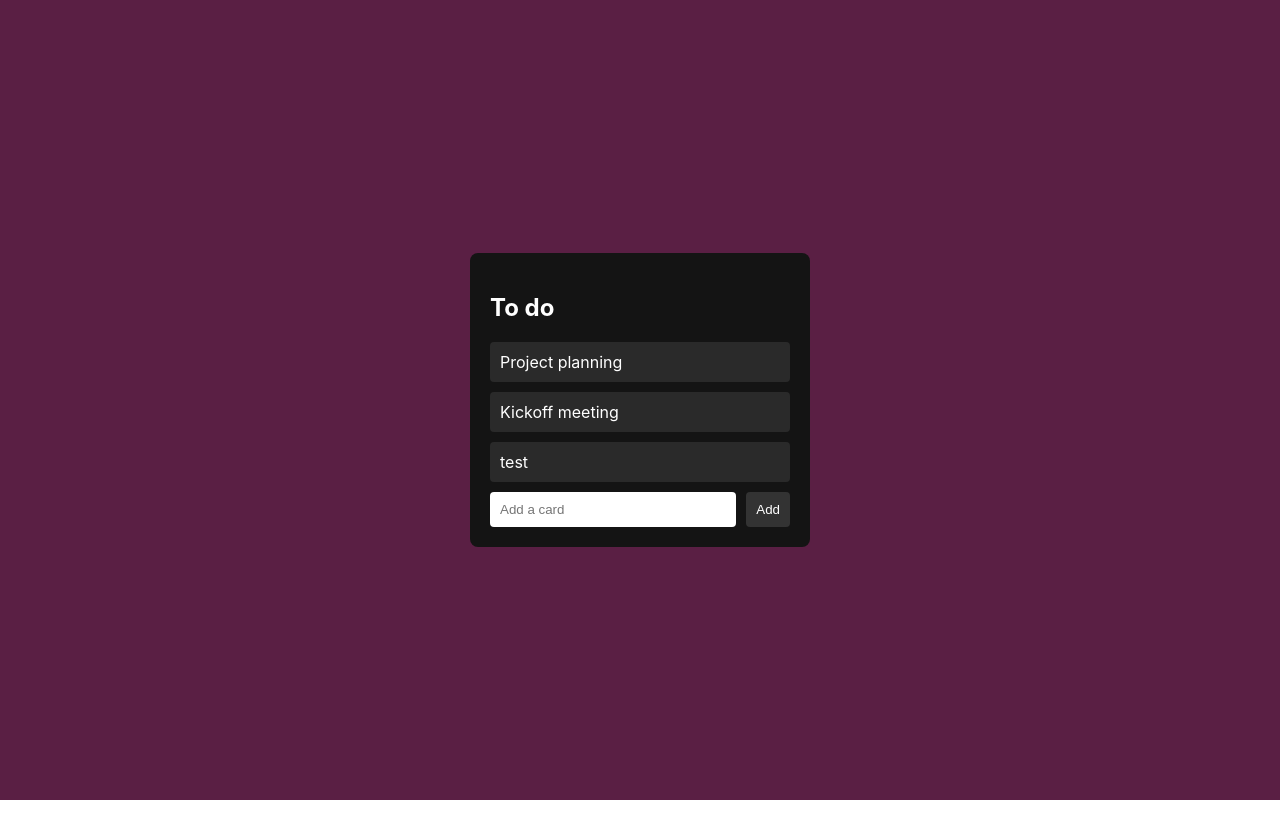
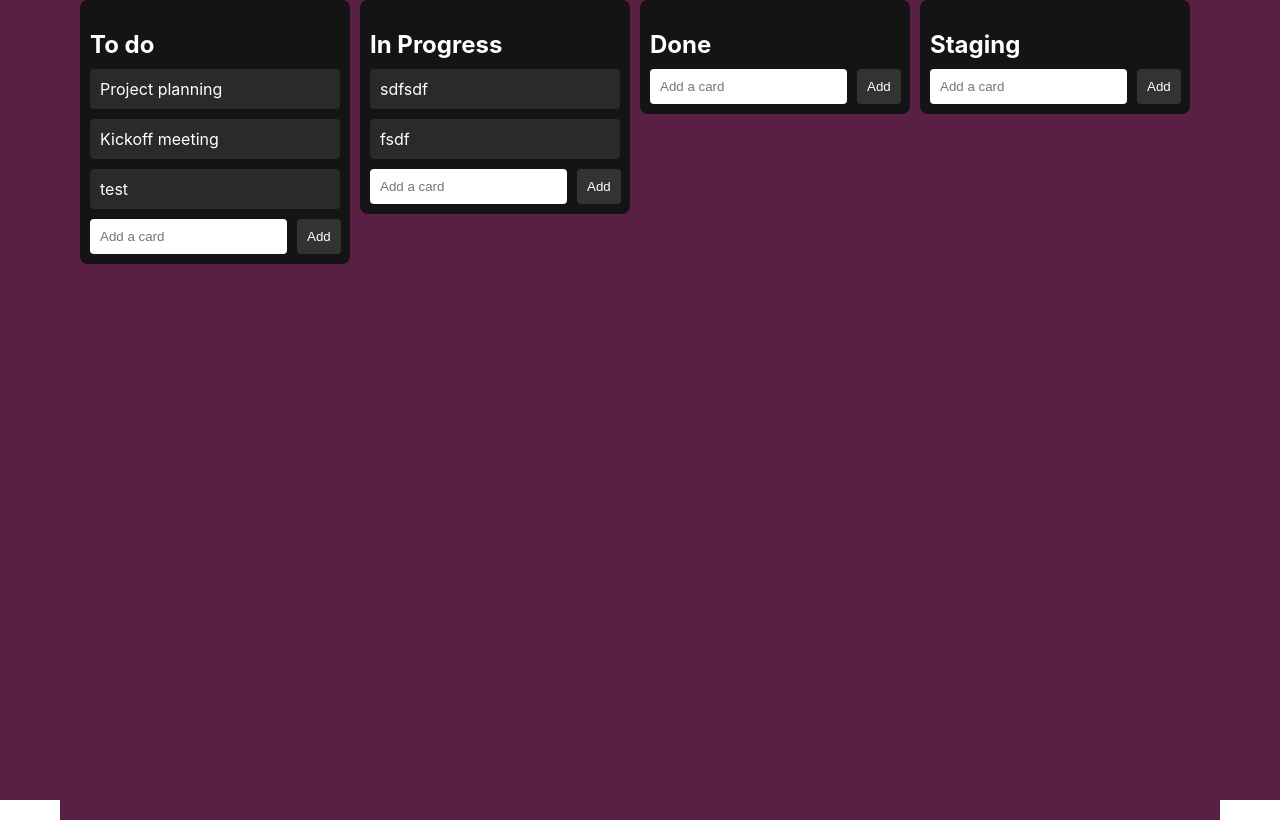
Before and after one commit to Rougler/ToDo, a React (Create React App) app: page / in a window 1280 px wide. Built offline with nearby package versions, Linux system fonts and the light colour scheme.

Commit message:
Added more cards

```diff
--- a/src/App.css
+++ b/src/App.css
@@ -5,49 +5,3 @@
   height: 100vh;
   background-color: #5a1f44;
 }
-
-.todo-list {
-  background-color: #141414;
-  padding: 20px;
-  border-radius: 8px;
-  width: 300px;
-}
-
-.todo-list h2 {
-  color: white;
-  margin-bottom: 20px;
-}
-
-.todo-item {
-  background-color: #2a2a2a;
-  color: white;
-  padding: 10px;
-  border-radius: 4px;
-  margin-bottom: 10px;
-}
-
-.add-todo {
-  display: flex;
-  align-items: center;
-}
-
-.add-todo input {
-  flex: 1;
-  padding: 10px;
-  border: none;
-  border-radius: 4px;
-  margin-right: 10px;
-}
-
-.add-todo button {
-  padding: 10px;
-  border: none;
-  border-radius: 4px;
-  background-color: #333;
-  color: white;
-  cursor: pointer;
-}
-
-.add-todo button:hover {
-  background-color: #444;
-}
--- a/src/App.js
+++ b/src/App.js
@@ -1,41 +1,11 @@
-import React, { useState } from 'react';
+import React from 'react';
+import Board from './components/Board.js';
 import './App.css';
 
 function App() {
-  const [todos, setTodos] = useState([
-    { id: 1, text: 'Project planning' },
-    { id: 2, text: 'Kickoff meeting' },
-    { id: 3, text: 'test' },
-  ]);
-
-  const [newTodo, setNewTodo] = useState('');
-
-  const addTodo = () => {
-    if (newTodo.trim()) {
-      setTodos([...todos, { id: Date.now(), text: newTodo }]);
-      setNewTodo('');
-    }
-  };
-
   return (
     <div className="App">
-      <div className="todo-list">
-        <h2>To do</h2>
-        {todos.map((todo) => (
-          <div key={todo.id} className="todo-item">
-            {todo.text}
-          </div>
-        ))}
-        <div className="add-todo">
-          <input
-            type="text"
-            value={newTodo}
-            onChange={(e) => setNewTodo(e.target.value)}
-            placeholder="Add a card"
-          />
-          <button onClick={addTodo}>Add</button>
-        </div>
-      </div>
+      <Board />
     </div>
   );
 }
--- /dev/null
+++ b/src/components/Board.css
@@ -0,0 +1,8 @@
+.board {
+  display: flex;
+  justify-content: space-around;
+  align-items: flex-start;
+  padding: 20px;
+  background-color: #5a1f44;
+  height: 100vh;
+}
--- /dev/null
+++ b/src/components/Board.js
@@ -0,0 +1,22 @@
+import React from 'react';
+import Column from './Column';
+import './Board.css';
+
+const Board = () => {
+  const columns = [
+    { id: 1, title: 'To do', cards: ['Project planning', 'Kickoff meeting', 'test'] },
+    { id: 2, title: 'In Progress', cards: ['sdfsdf', 'fsdf'] },
+    { id: 3, title: 'Done', cards: [] },
+    { id: 4, title: 'Staging', cards: [] },
+  ];
+
+  return (
+    <div className="board">
+      {columns.map((column) => (
+        <Column key={column.id} title={column.title} cards={column.cards} />
+      ))}
+    </div>
+  );
+};
+
+export default Board;
--- /dev/null
+++ b/src/components/Card.css
@@ -0,0 +1,7 @@
+.card {
+  background-color: #2a2a2a;
+  color: white;
+  padding: 10px;
+  border-radius: 4px;
+  margin-bottom: 10px;
+}
--- /dev/null
+++ b/src/components/Card.js
@@ -0,0 +1,12 @@
+import React from 'react';
+import './Card.css';
+
+const Card = ({ text }) => {
+  return (
+    <div className="card">
+      {text}
+    </div>
+  );
+};
+
+export default Card;
--- /dev/null
+++ b/src/components/Column.css
@@ -0,0 +1,39 @@
+.column {
+  background-color: #141414;
+  padding: 10px;
+  border-radius: 8px;
+  width: 250px;
+  margin-right: 10px;
+}
+
+.column h2 {
+  color: white;
+  margin-bottom: 10px;
+}
+
+.add-card {
+  display: flex;
+  align-items: center;
+  margin-top: 10px;
+}
+
+.add-card input {
+  flex: 1;
+  padding: 10px;
+  border: none;
+  border-radius: 4px;
+  margin-right: 10px;
+}
+
+.add-card button {
+  padding: 10px;
+  border: none;
+  border-radius: 4px;
+  background-color: #333;
+  color: white;
+  cursor: pointer;
+}
+
+.add-card button:hover {
+  background-color: #444;
+}
--- /dev/null
+++ b/src/components/Column.js
@@ -0,0 +1,35 @@
+import React, { useState } from 'react';
+import Card from './Card.js';
+import './Column.css';
+
+const Column = ({ title, cards }) => {
+  const [newCardText, setNewCardText] = useState('');
+  const [cardList, setCardList] = useState(cards);
+
+  const addCard = () => {
+    if (newCardText.trim()) {
+      setCardList([...cardList, newCardText]);
+      setNewCardText('');
+    }
+  };
+
+  return (
+    <div className="column">
+      <h2>{title}</h2>
+      {cardList.map((card, index) => (
+        <Card key={index} text={card} />
+      ))}
+      <div className="add-card">
+        <input
+          type="text"
+          value={newCardText}
+          onChange={(e) => setNewCardText(e.target.value)}
+          placeholder="Add a card"
+        />
+        <button onClick={addCard}>Add</button>
+      </div>
+    </div>
+  );
+};
+
+export default Column;
```
